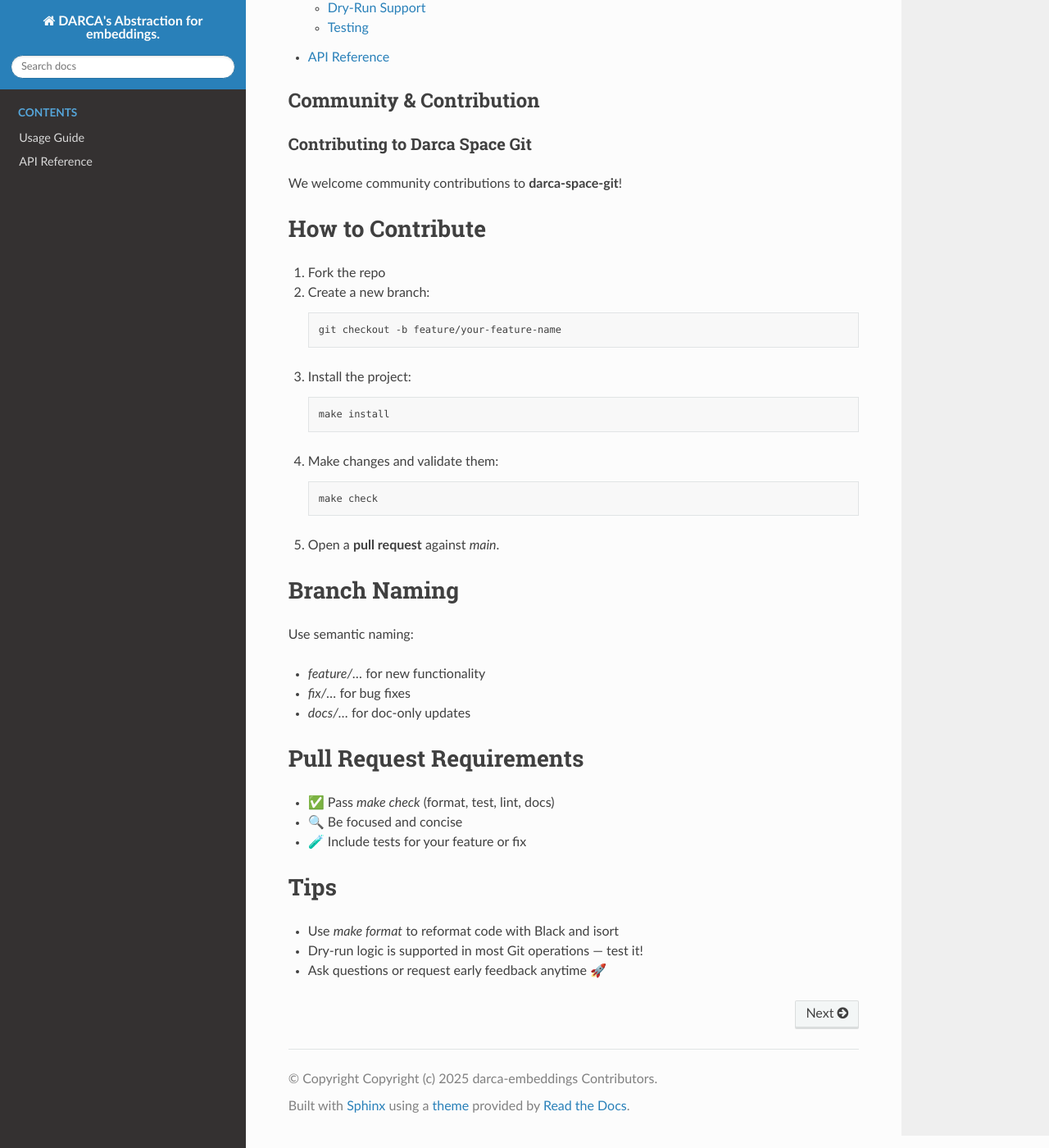
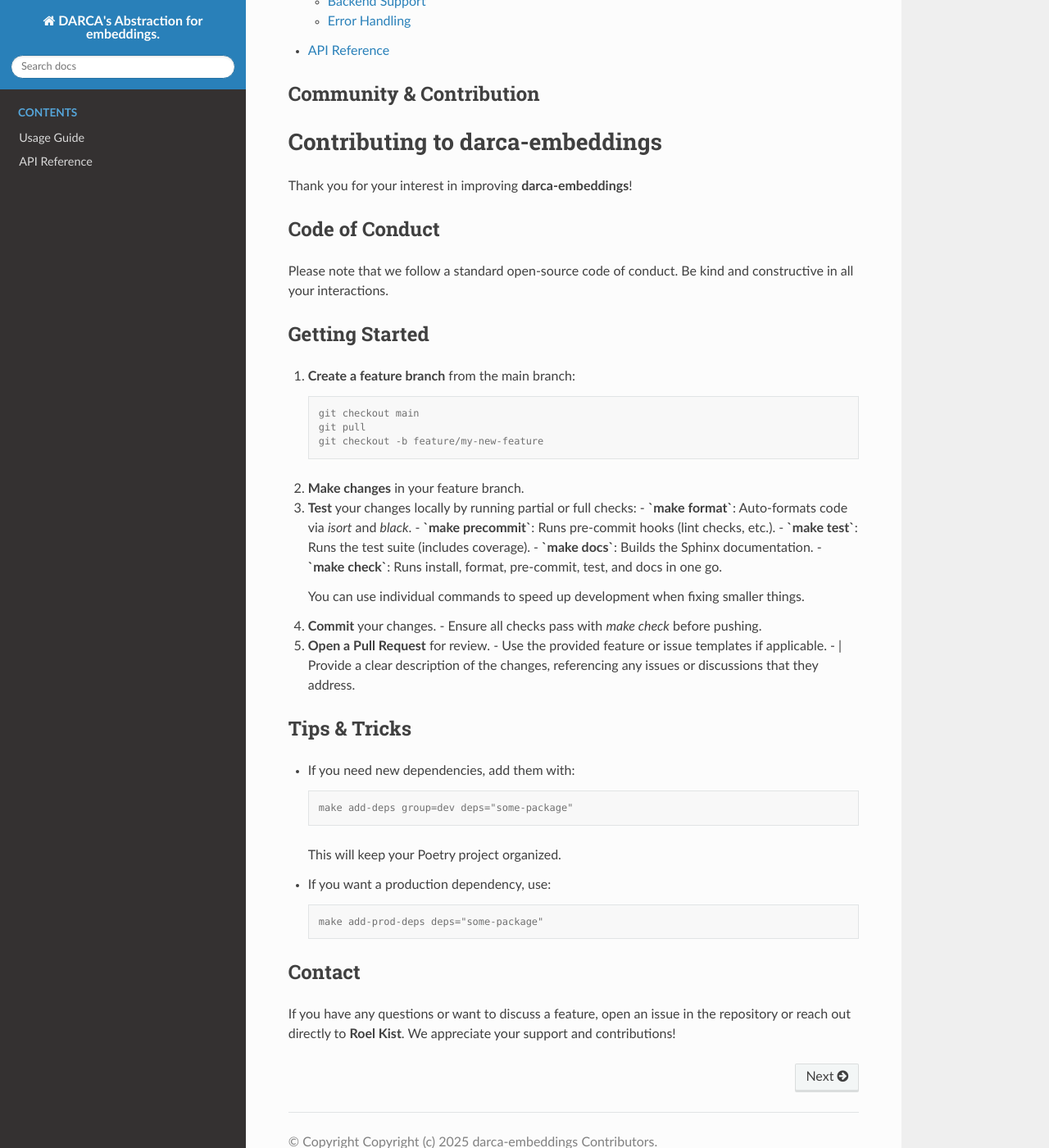
Before and after one commit to roelkist/darca-embeddings, a Sphinx documentation site: the page built from docs/source/index.rst, in a window 1280 px wide and 1400 px high, scrolled down 1655 px. Shown: the whole window at 82% size. Built offline with Sphinx 7.4.7 and the Read the Docs theme 3.1.0, drawn with Linux system fonts in a browser that asks for light colours; some of the changed text lies outside the part shown.

Commit message:
updated README, CONTRIBUTING, usage, and api docs.

```diff
--- a/CONTRIBUTING.rst
+++ b/CONTRIBUTING.rst
@@ -1,52 +1,58 @@
-===============================
-Contributing to Darca Space Git
-===============================
+Contributing to darca-embeddings
+================================
 
-We welcome community contributions to **darca-space-git**!
+Thank you for your interest in improving **darca-embeddings**!
 
-How to Contribute
-=================
+Code of Conduct
+---------------
+Please note that we follow a standard open-source code of conduct.
+Be kind and constructive in all your interactions.
 
-1. Fork the repo
-2. Create a new branch:
+Getting Started
+---------------
+1. **Create a feature branch** from the main branch:
 
-   .. code-block:: bash
+   .. code-block:: console
 
-      git checkout -b feature/your-feature-name
+      git checkout main
+      git pull
+      git checkout -b feature/my-new-feature
 
-3. Install the project:
+2. **Make changes** in your feature branch.
+3. **Test** your changes locally by running partial or full checks:
+   - **`make format`**: Auto-formats code via `isort` and `black`.
+   - **`make precommit`**: Runs pre-commit hooks (lint checks, etc.).
+   - **`make test`**: Runs the test suite (includes coverage).
+   - **`make docs`**: Builds the Sphinx documentation.
+   - **`make check`**: Runs install, format, pre-commit, test, and docs in one go.
 
-   .. code-block:: bash
+   You can use individual commands to speed up development when fixing smaller things.
 
-      make install
+4. **Commit** your changes.
+   - Ensure all checks pass with `make check` before pushing.
 
-4. Make changes and validate them:
+5. **Open a Pull Request** for review.
+   - Use the provided feature or issue templates if applicable.
+   - |
+   Provide a clear description of the changes, referencing any issues or
+   discussions that they address.
 
-   .. code-block:: bash
+Tips & Tricks
+-------------
+- If you need new dependencies, add them with:
 
-      make check
+  .. code-block:: console
 
-5. Open a **pull request** against `main`.
+     make add-deps group=dev deps="some-package"
 
-Branch Naming
-=============
+  This will keep your Poetry project organized.
+- If you want a production dependency, use:
 
-Use semantic naming:
+  .. code-block:: console
 
-- `feature/...` for new functionality
-- `fix/...` for bug fixes
-- `docs/...` for doc-only updates
+     make add-prod-deps deps="some-package"
 
-Pull Request Requirements
-=========================
-
-- ✅ Pass `make check` (format, test, lint, docs)
-- 🔍 Be focused and concise
-- 🧪 Include tests for your feature or fix
-
-Tips
-====
-
-- Use `make format` to reformat code with Black and isort
-- Dry-run logic is supported in most Git operations — test it!
-- Ask questions or request early feedback anytime 🚀
+Contact
+-------
+If you have any questions or want to discuss a feature, open an issue in the repository
+or reach out directly to **Roel Kist**. We appreciate your support and contributions!
--- a/README.rst
+++ b/README.rst
@@ -1,78 +1,53 @@
-===========================
-Darca Space Git
-===========================
+darca-embeddings
+================
 
-**darca-space-git** integrates Git operations into space-managed environments from `darca-space-manager`.
+Modular, backend-agnostic interface for generating text embeddings.
+Provides a consistent Pythonic API for embedding text using various underlying providers.
 
-It acts as a high-level bridge between the `darca-git` Git abstraction and space/file management.
+Key Features
+------------
+- **Unified Embedding Interface**: Use one client class for multiple backends.
+- **Default OpenAI Support**: Integrates seamlessly with OpenAI's Embedding API.
+- **Extensible Design**: Easy to add new backends (e.g., Hugging Face).
 
-|Build Status| |Deploy Status| |CodeCov| |Formatting| |License| |PyPi Version| |Docs|
+Quick Start
+-----------
+1. **Install** (using Make + Poetry):
 
-.. |Build Status| image:: https://github.com/roelkist/darca-space-git/actions/workflows/ci.yml/badge.svg
-   :target: https://github.com/roelkist/darca-space-git/actions
-.. |Deploy Status| image:: https://github.com/roelkist/darca-space-git/actions/workflows/cd.yml/badge.svg
-   :target: https://github.com/roelkist/darca-space-git/actions
-.. |Codecov| image:: https://codecov.io/gh/roelkist/darca-space-git/branch/main/graph/badge.svg
-   :target: https://codecov.io/gh/roelkist/darca-space-git
-   :alt: Codecov
-.. |Formatting| image:: https://img.shields.io/badge/code%20style-black-000000.svg
-   :target: https://github.com/psf/black
-   :alt: Black code style
-.. |License| image:: https://img.shields.io/badge/license-MIT-blue.svg
-   :target: https://opensource.org/licenses/MIT
-.. |PyPi Version| image:: https://img.shields.io/pypi/v/darca-space-git
-   :target: https://pypi.org/project/darca-space-git/
-   :alt: PyPi
-.. |Docs| image:: https://img.shields.io/github/deployments/roelkist/darca-space-git/github-pages
-   :target: https://roelkist.github.io/darca-space-git/
-   :alt: GitHub Pages
+   .. code-block:: console
 
-Features
-========
+      make install
 
-- ⛺ Git operations are scoped to logical spaces
-- 🔒 No direct file system access required
-- 🧪 Full test coverage & modular design
-- 💡 Supports dry-run & file-level restore
-- 🔁 Clean separation of Git vs Space responsibilities
+2. **Set** your environment variables (for example, ``OPENAI_API_KEY`` for OpenAI).
+3. **Use** the embedding client:
 
-Install
-=======
+   .. code-block:: python
 
-Install everything needed:
+      from darca_embeddings import EmbeddingClient
 
-.. code-block:: bash
+      client = EmbeddingClient()
+      embedding = client.get_embedding("Hello World!")
+      print(embedding)
 
-    make install
+Documentation
+-------------
+We use **Sphinx** for building documentation. See `docs/source/` for the reST files.
+You can build the docs locally by:
 
-Usage
-=====
+.. code-block:: console
 
-.. code-block:: python
+   make docs
 
-    from darca_space_git.space_git import SpaceGitManager
+Contributing
+------------
+Contributions are welcome! See the `CONTRIBUTING.rst`_ for more details.
 
-    git_mgr = SpaceGitManager()
-    git_mgr.init_repo("myspace")
-    git_mgr.get_status("myspace")
+License
+-------
+This project is licensed under the MIT License. See the `LICENSE` file for more details.
 
-Run Tests
-=========
+Author
+------
+**Roel Kist**
 
-.. code-block:: bash
-
-    make test
-
-Run Pre-Commit Hooks
-====================
-
-.. code-block:: bash
-
-    make precommit
-
-Run Everything
-==============
-
-.. code-block:: bash
-
-    make check
+.. _CONTRIBUTING.rst: ./CONTRIBUTING.rst
```
Also changed, not shown: coverage.json (+1 -1 lines), docs/source/api.rst (+9 -3 lines), docs/source/usage.rst (+60 -31 lines), src/darca_embeddings/__init__.py (+6 -5 lines), 3 other files.
